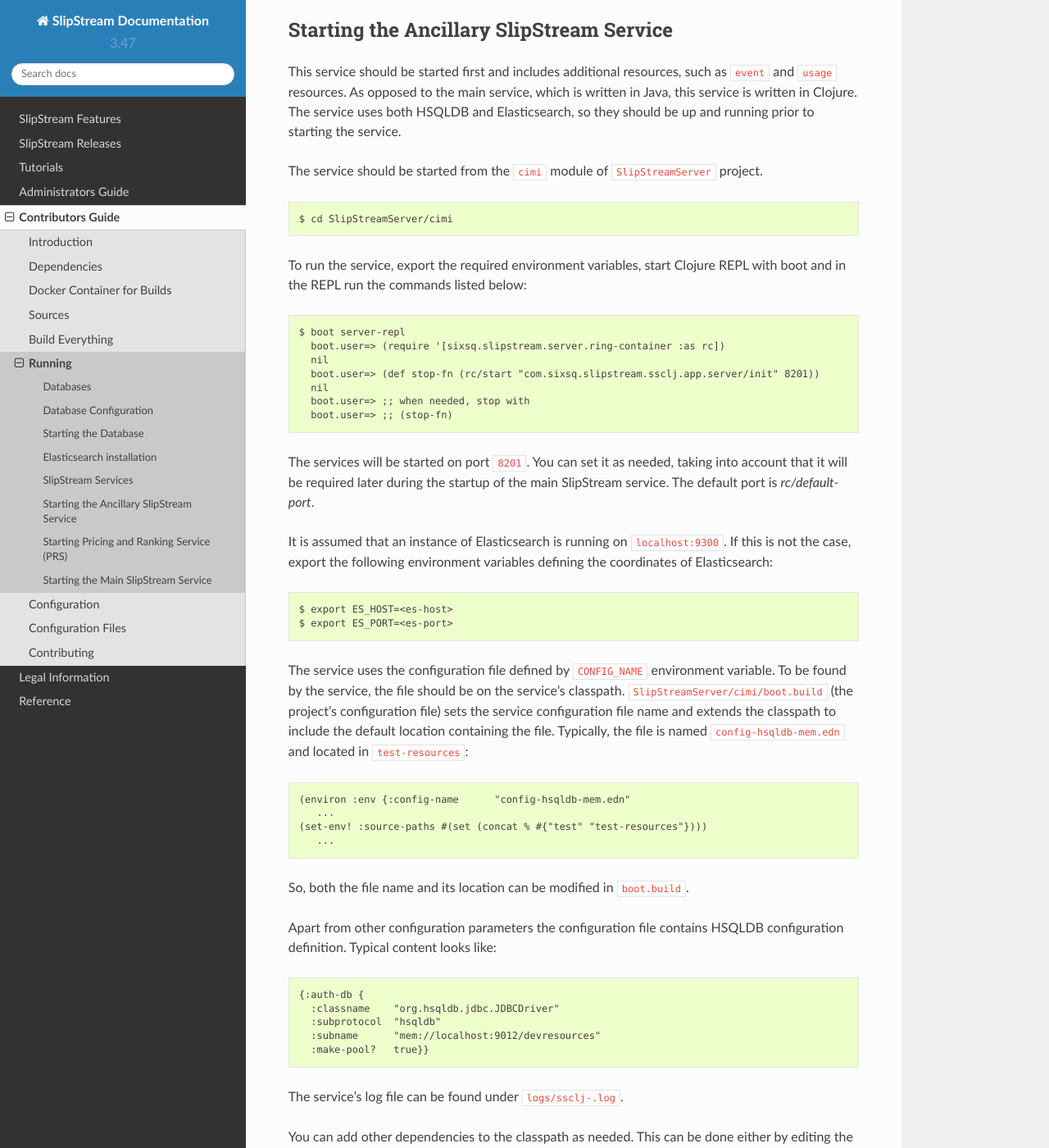
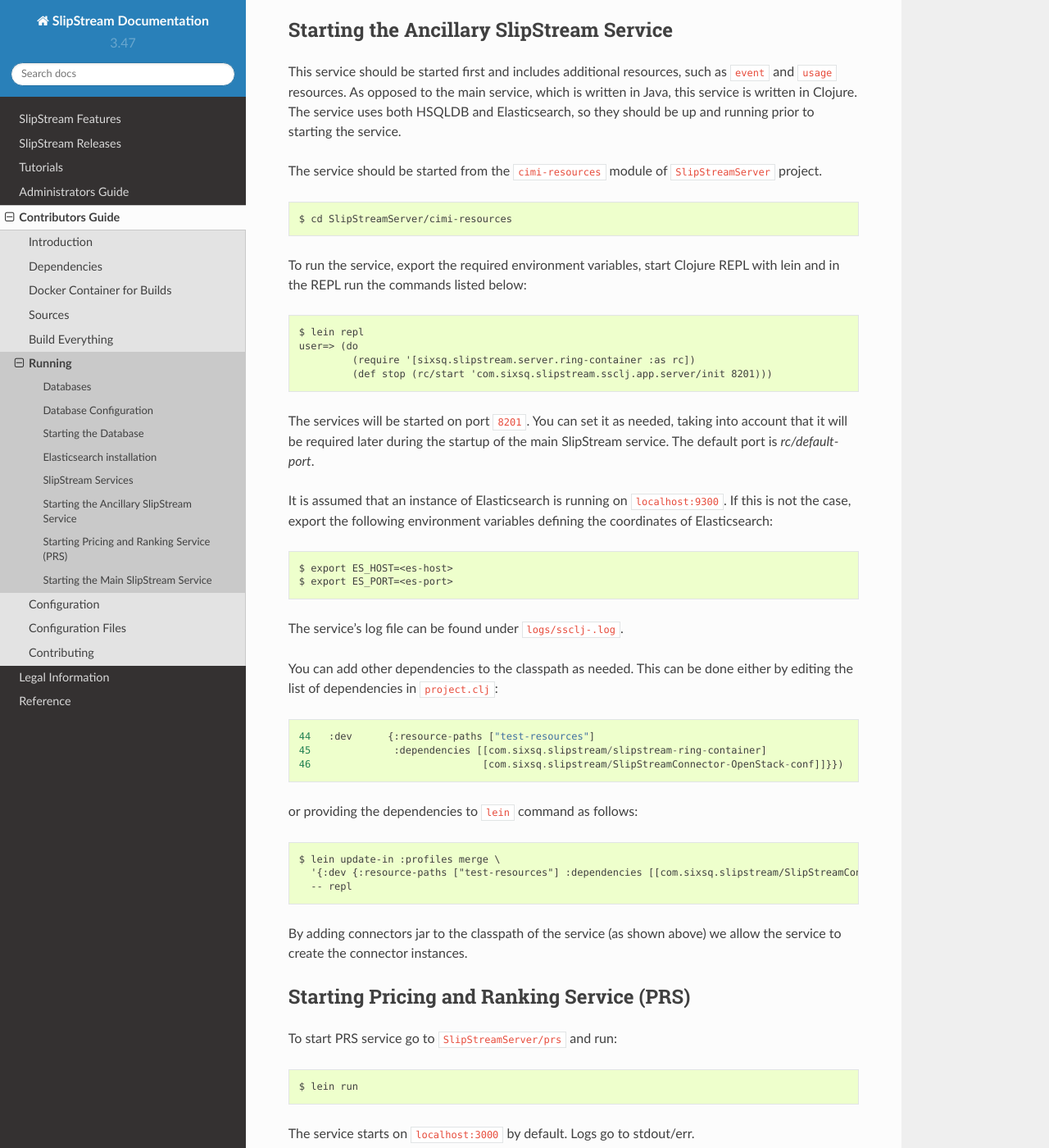
Before and after one commit to slipstream/SlipStreamDocumentation, a Sphinx documentation site: the page built from docs/developer_guide/running.rst, in a window 1280 px wide and 1400 px high, scrolled down 1429 px. Shown: the whole window at 82% size. Built offline with Sphinx 7.4.7 and the Read the Docs theme 2.0.0, drawn with Linux system fonts in a browser that asks for light colours; some of the changed text lies outside the part shown.

Commit message:
updated dev section to refer to lein instead of boot

```diff
--- a/docs/developer_guide/running.rst
+++ b/docs/developer_guide/running.rst
@@ -75,23 +75,20 @@
 HSQLDB and Elasticsearch, so they should be up and running prior to starting
 the service.
 
-The service should be started from the ``cimi`` module of
+The service should be started from the ``cimi-resources`` module of
 ``SlipStreamServer`` project.
 
 ::
 
-   $ cd SlipStreamServer/cimi
+   $ cd SlipStreamServer/cimi-resources
 
 To run the service, export the required environment variables, start Clojure
-REPL with boot and in the REPL run the commands listed below::
+REPL with lein and in the REPL run the commands listed below::
 
-    $ boot server-repl
-      boot.user=> (require '[sixsq.slipstream.server.ring-container :as rc])
-      nil
-      boot.user=> (def stop-fn (rc/start "com.sixsq.slipstream.ssclj.app.server/init" 8201))
-      nil
-      boot.user=> ;; when needed, stop with
-      boot.user=> ;; (stop-fn)
+    $ lein repl
+    user=> (do
+             (require '[sixsq.slipstream.server.ring-container :as rc])
+             (def stop (rc/start 'com.sixsq.slipstream.ssclj.app.server/init 8201)))
 
 The services will be started on port ``8201``.  You can set it as needed,
 taking into account that it will be required later during the startup of the
@@ -104,47 +101,21 @@
     $ export ES_HOST=<es-host>
     $ export ES_PORT=<es-port>
 
-The service uses the configuration file defined by ``CONFIG_NAME`` environment
-variable.  To be found by the service, the file should be on the service's
-classpath. ``SlipStreamServer/cimi/boot.build`` (the project's configuration file)
-sets the service configuration file name and extends the classpath to include
-the default location containing the file. Typically, the file is named
-``config-hsqldb-mem.edn`` and located in ``test-resources``::
-
-     (environ :env {:config-name      "config-hsqldb-mem.edn"
-        ...
-     (set-env! :source-paths #(set (concat % #{"test" "test-resources"})))
-        ...
-
-So, both the file name and its location can be modified in ``boot.build``.
-
-Apart from other configuration parameters the configuration file contains
-HSQLDB configuration definition.  Typical content looks like::
-
-    {:auth-db {
-      :classname    "org.hsqldb.jdbc.JDBCDriver"
-      :subprotocol  "hsqldb"
-      :subname      "mem://localhost:9012/devresources"
-      :make-pool?   true}}
-
 The service's log file can be found under ``logs/ssclj-.log``.
 
 You can add other dependencies to the classpath
 as needed.  This can be done either by editing the list of dependencies in
-``build.boot``::
+``project.clj``::
 
-    21   :dependencies
-    22   #(vec (concat %
-    23                 (merge-defaults
-    24                  ['sixsq/default-deps (get-env :version)]
-    25                  '[[org.clojure/clojure]
-    ...
-    58                    [com.sixsq.slipstream/SlipStreamConnector-OpenStack-conf]
-    59                    ;; added OpenStack connector jar
+    44   :dev      {:resource-paths ["test-resources"]
+    45              :dependencies [[com.sixsq.slipstream/slipstream-ring-container]
+    46                             [com.sixsq.slipstream/SlipStreamConnector-OpenStack-conf]]}})
 
-or providing the dependencies to ``boot`` command as follows::
+or providing the dependencies to ``lein`` command as follows::
 
-    $ boot -d com.sixsq.slipstream/SlipStreamConnector-OpenStack-conf:3.17-SNAPSHOT repl
+    $ lein update-in :profiles merge \
+      '{:dev {:resource-paths ["test-resources"] :dependencies [[com.sixsq.slipstream/SlipStreamConnector-OpenStack-conf]]}}' \
+      -- repl
 
 By adding connectors jar to the classpath of the service (as shown above) we
 allow the service to create the connector instances.
@@ -152,9 +123,9 @@
 Starting Pricing and Ranking Service (PRS)
 ------------------------------------------
 
-To start PRS service go to ``SlipStreamServer/jar-prs-service`` and run::
+To start PRS service go to ``SlipStreamServer/prs`` and run::
 
-    $ boot run
+    $ lein run
 
 The service starts on ``localhost:3000`` by default.  Logs go to stdout/err.
 
```
